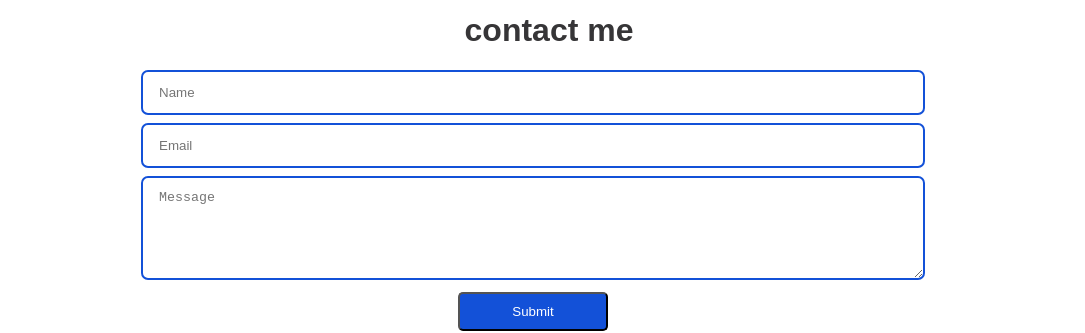
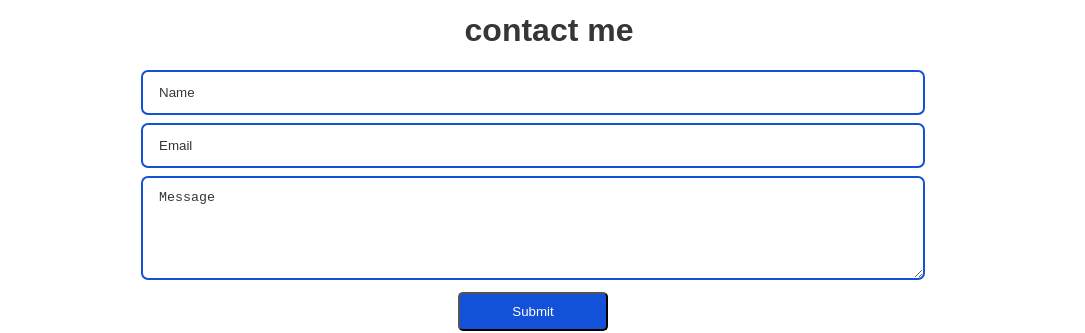
Before and after one commit to josharagon/josharagon-website, a React (Create React App) app: page / in a window 1280 px wide. Shown: the part 2803-3136 px from the top of the page, without its empty margins (91-1176 px from the left). Built offline with nearby package versions, Linux system fonts and the light colour scheme.

Commit message:
style form inputs

```diff
--- a/src/Form.scss
+++ b/src/Form.scss
@@ -20,6 +20,8 @@
     border-radius: 7px;
     margin-bottom: 0.5rem;
     transition: all 0.3s ease 0s;
+    background-color: transparent;
+    color: unset;
 }
 
 .btn {
@@ -30,3 +32,7 @@
     padding: 10px 0px 10px 0px;
     border-radius: 5px;
 }
+
+::placeholder {
+    color: unset;
+}
```
